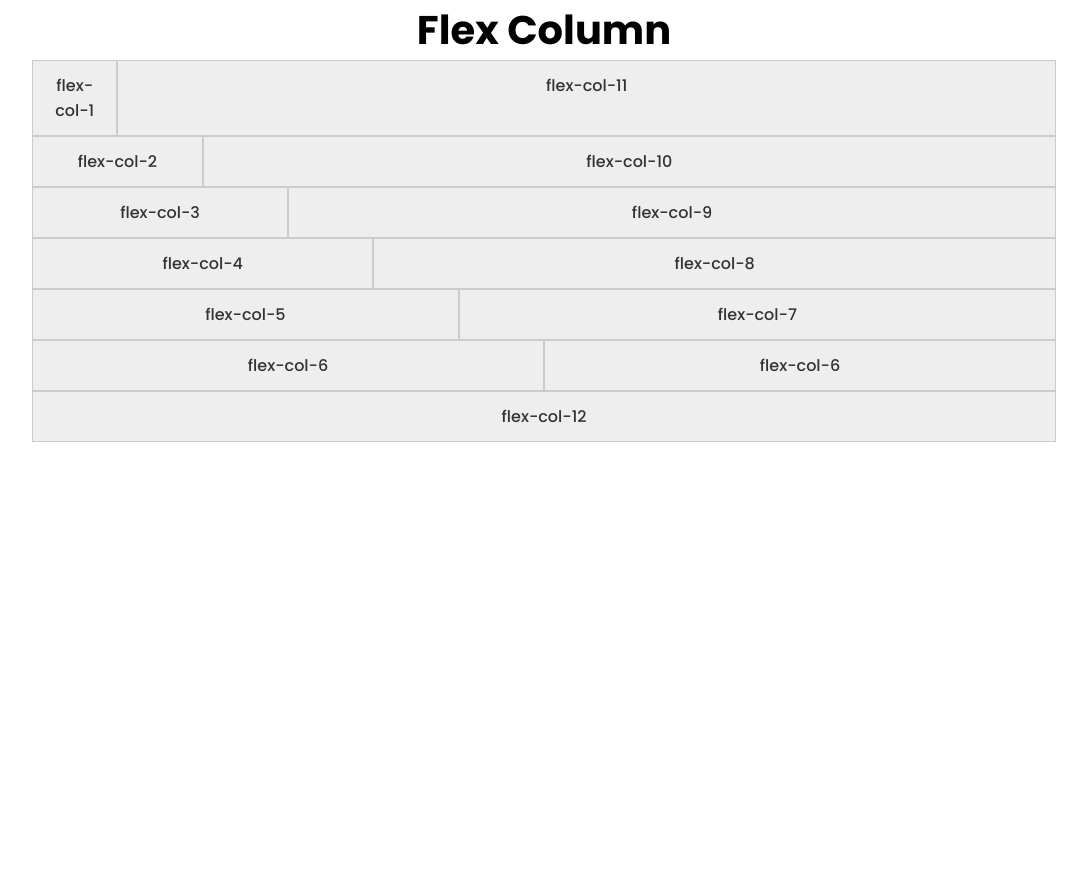
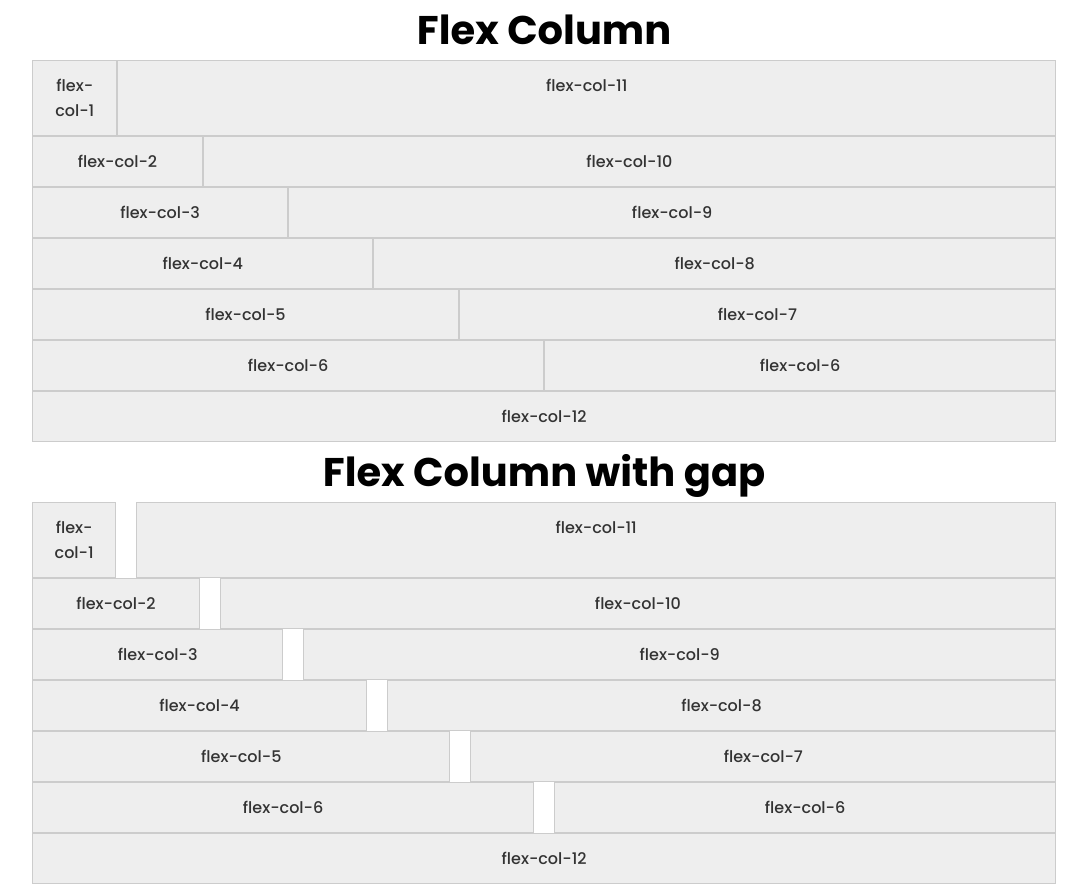
Before and after one commit to gpuberos/ubCSS, a plain HTML site: page grid.html in a window 1280 px wide. Shown: the whole page, without its empty margins (96-1183 px from the left). Before the commit the page ends 800 px from the top, so only its background shows below. Drawn offline with Linux system fonts and the light colour scheme.

Commit message:
feat: add gap class to flexbox grid

```diff
--- a/assets/styles/libraries/ub.css
+++ b/assets/styles/libraries/ub.css
@@ -128,6 +128,10 @@ p {
 
 .flex {
     display: flex;
+}
+
+.gap {
+    gap: 1.25rem;
 }
 
 .centered {
--- a/grid.html
+++ b/grid.html
@@ -44,6 +44,43 @@
                 <div class="col-12">flex-col-12</div>
             </div>
         </section>
+
+        <section class="grid-demo text-center">
+            <h1>Flex Column with gap</h1>
+            <div class="flex gap">
+                <div class="col-1">flex-col-1</div>
+                <div class="col-11">flex-col-11</div>
+            </div>
+
+            <div class="flex gap">
+                <div class="col-2">flex-col-2</div>
+                <div class="col-10">flex-col-10</div>
+            </div>
+
+            <div class="flex gap">
+                <div class="col-3">flex-col-3</div>
+                <div class="col-9">flex-col-9</div>
+            </div>
+
+            <div class="flex gap">
+                <div class="col-4">flex-col-4</div>
+                <div class="col-8">flex-col-8</div>
+            </div>
+
+            <div class="flex gap">
+                <div class="col-5">flex-col-5</div>
+                <div class="col-7">flex-col-7</div>
+            </div>
+
+            <div class="flex gap">
+                <div class="col-6">flex-col-6</div>
+                <div class="col-6">flex-col-6</div>
+            </div>
+
+            <div class="flex gap">
+                <div class="col-12">flex-col-12</div>
+            </div>
+        </section>
     </main>
 </body>
 </html>
```
